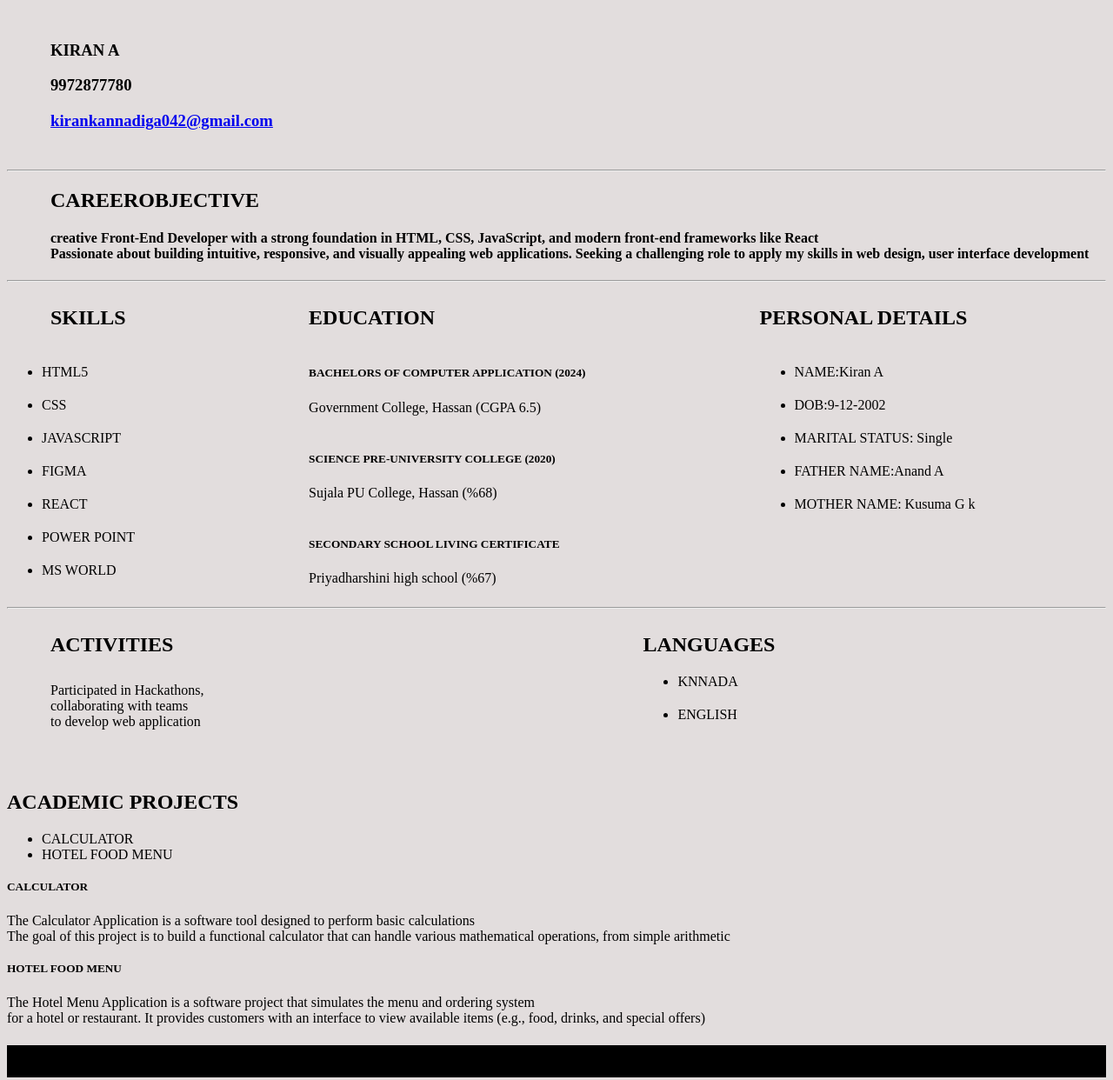
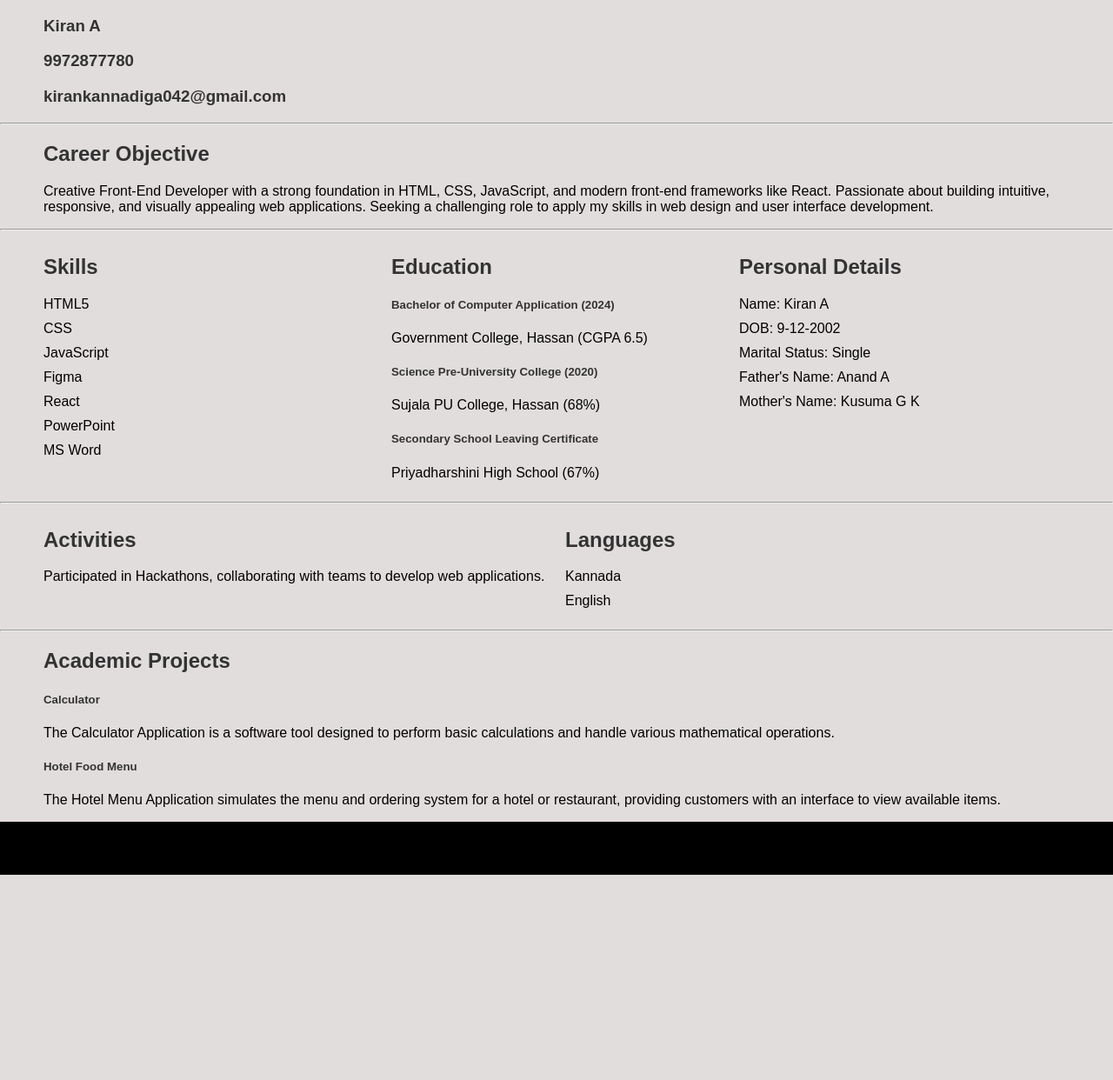
Before and after one commit to kiranakannadiga/kiran-resume, a plain HTML site: page index.html in a window 1280 px wide. Shown: the whole page at 87% size. After the commit the page ends 1006 px from the top, so only its background shows below. Drawn offline with Linux system fonts and the light colour scheme.

Commit message:
Add files via upload

```diff
--- a/index.html
+++ b/index.html
@@ -2,96 +2,135 @@
 <html lang="en">
 
 <head>
-
     <meta charset="UTF-8">
     <meta name="viewport" content="width=device-width, initial-scale=1.0">
-    <title>Document</title>
+    <title>Kiran's Resume</title>
+    <link rel="stylesheet" href="styles.css">
 </head>
+<style>
+    body {
+        font-family: Arial, sans-serif;
+        margin: 0;
+        padding: 0;
+        background-color: rgb(226, 221, 221);
+    }
 
-<body style="background-color:rgb(226, 221, 221)">
-    <div id="mydiv" style="margin-left: 50px; padding-top:  20px;">
-        <h3> KIRAN A</h3>
-        <h3>9972877780</h3>
-        <h3> <a href="kirankannadiga042@gmail.com">kirankannadiga042@gmail.com</a></h3>
-        <img src="">
+    .container {
+        margin: 0 50px;
+    }
 
-    </div>
+    h3 a {
+        text-decoration: none;
+        color: inherit;
+    }
+
+    h2,
+    h3,
+    h5 {
+        color: #333;
+    }
+
+    ul {
+        list-style: none;
+        padding: 0;
+    }
+
+    li {
+        margin-bottom: 10px;
+    }
+
+    .flex-container {
+        display: flex;
+        flex-wrap: wrap;
+        gap: 20px;
+    }
+
+    .flex-container>div {
+        flex: 1;
+        min-width: 300px;
+    }
+
+    footer {
+        background-color: black;
+        color: white;
+        text-align: center;
+        padding: 20px 0;
+    }
+</style>
+
+<body>
+    <header class="container">
+        <div>
+            <h3>Kiran A</h3>
+            <h3>9972877780</h3>
+            <h3><a href="mailto:kirankannadiga042@gmail.com">kirankannadiga042@gmail.com</a></h3>
+        </div>
+    </header>
     <hr>
-    <div style="margin-left: 50px;">
-        <h2>CAREEROBJECTIVE</h2>
-        <h4>creative Front-End Developer with a strong foundation in HTML, CSS, JavaScript, and modern front-end frameworks like React<br> Passionate about building intuitive, responsive, and visually appealing web applications. Seeking a challenging role
-            to apply my skills in web design, user interface development</h4>
-
-    </div id="div2">
+    <section class="container">
+        <h2>Career Objective</h2>
+        <p>Creative Front-End Developer with a strong foundation in HTML, CSS, JavaScript, and modern front-end frameworks like React. Passionate about building intuitive, responsive, and visually appealing web applications. Seeking a challenging role to
+            apply my skills in web design and user interface development.</p>
+    </section>
     <hr>
-    <div style="display: flex;">
+    <section class="container flex-container">
         <div>
-            <h2 style="margin-left: 50px;">SKILLS</h2>
+            <h2>Skills</h2>
             <ul>
-                <li style="padding-top: 20px;">HTML5</li>
-                <li style="padding-top: 20px;">CSS</li>
-                <li style="padding-top: 20px;">JAVASCRIPT</li>
-                <li style="padding-top: 20px;">FIGMA</li>
-                <li style="padding-top: 20px;">REACT</li>
-                <li style="padding-top: 20px;">POWER POINT</li>
-                <li style="padding-top: 20px;">MS WORLD</li>
+                <li>HTML5</li>
+                <li>CSS</li>
+                <li>JavaScript</li>
+                <li>Figma</li>
+                <li>React</li>
+                <li>PowerPoint</li>
+                <li>MS Word</li>
             </ul>
         </div>
-        <div id="div3" style="margin-left: 200px;">
-            <h2>EDUCATION</h2>
-            <h5 style="padding-top: 20px;">BACHELORS OF COMPUTER APPLICATION (2024)</h5>
+        <div>
+            <h2>Education</h2>
+            <h5>Bachelor of Computer Application (2024)</h5>
             <p>Government College, Hassan (CGPA 6.5)</p>
-            <h5 style="padding-top: 20px;">SCIENCE PRE-UNIVERSITY COLLEGE (2020)</h5>
-            <p>Sujala PU College, Hassan (%68)</p>
-            <h5 style="padding-top: 20px;">
-                SECONDARY SCHOOL LIVING CERTIFICATE
-            </h5>
-            <p>Priyadharshini high school (%67) </p>
+            <h5>Science Pre-University College (2020)</h5>
+            <p>Sujala PU College, Hassan (68%)</p>
+            <h5>Secondary School Leaving Certificate</h5>
+            <p>Priyadharshini High School (67%)</p>
         </div>
-        <div style="margin-left: 200px;">
-            <h2>PERSONAL DETAILS</h2>
+        <div>
+            <h2>Personal Details</h2>
             <ul>
-                <li style="padding-top: 20px;">NAME:Kiran A</li>
-                <li style="padding-top: 20px;">DOB:9-12-2002</li>
-                <li style="padding-top: 20px;">MARITAL STATUS: Single</li>
-                <li style="padding-top: 20px;"> FATHER NAME:Anand A</li>
-                <li style="padding-top: 20px;">MOTHER NAME: Kusuma G k</li>
+                <li>Name: Kiran A</li>
+                <li>DOB: 9-12-2002</li>
+                <li>Marital Status: Single</li>
+                <li>Father's Name: Anand A</li>
+                <li>Mother's Name: Kusuma G K</li>
             </ul>
         </div>
-
-
-    </div>
+    </section>
     <hr>
-    <div style="display: flex;">
-        <di>
-            <h2 style="margin-left: 50px;margin-bottom: 30px;">ACTIVITIES</h2>
-            <p style="margin-left: 50px;margin-bottom: 30px;">Participated in Hackathons, <br>collaborating with teams<br> to develop web application</p>
-        </di>
-        <div style="margin-left: 505px;">
-            <h2>LANGUAGES</h2>
+    <section class="container flex-container">
+        <div>
+            <h2>Activities</h2>
+            <p>Participated in Hackathons, collaborating with teams to develop web applications.</p>
+        </div>
+        <div>
+            <h2>Languages</h2>
             <ul>
-                <li style="margin: top 20px;">KNNADA</li>
-                <li style="padding-top: 20px;">ENGLISH</li>
+                <li>Kannada</li>
+                <li>English</li>
             </ul>
         </div>
-    </div>
-    <div>
-        <h2 style="padding-top: 20px;margin: top 20px;">ACADEMIC PROJECTS</h2>
-        <ul>
-            <li>CALCULATOR</li>
-            <li>HOTEL FOOD MENU</li>
-        </ul>
-    </div>
-    <div style="margin-top :20px;">
-        <h5 style="margin-top :20px;">CALCULATOR</h5>
-        <p style="margin-top: 20px;">The Calculator Application is a software tool designed to perform basic calculations<br>The goal of this project is to build a functional calculator that can handle various mathematical operations, from simple arithmetic<br></p>
-        <h5 style="margin-top: 20px;">HOTEL FOOD MENU</h5>
-        <p style="margin-top :20px;">The Hotel Menu Application is a software project that simulates the menu and ordering system<br> for a hotel or restaurant. It provides customers with an interface to view available items (e.g., food, drinks, and special offers)</p>
-        <div style="background-color: black;height: 100%;">
-            <h1>
-                kiran resume
-            </h1>
-        </div>
+    </section>
+    <hr>
+    <section class="container">
+        <h2>Academic Projects</h2>
+        <h5>Calculator</h5>
+        <p>The Calculator Application is a software tool designed to perform basic calculations and handle various mathematical operations.</p>
+        <h5>Hotel Food Menu</h5>
+        <p>The Hotel Menu Application simulates the menu and ordering system for a hotel or restaurant, providing customers with an interface to view available items.</p>
+    </section>
+    <footer>
+        <h1></h1>
+    </footer>
 </body>
 
 </html>
```
